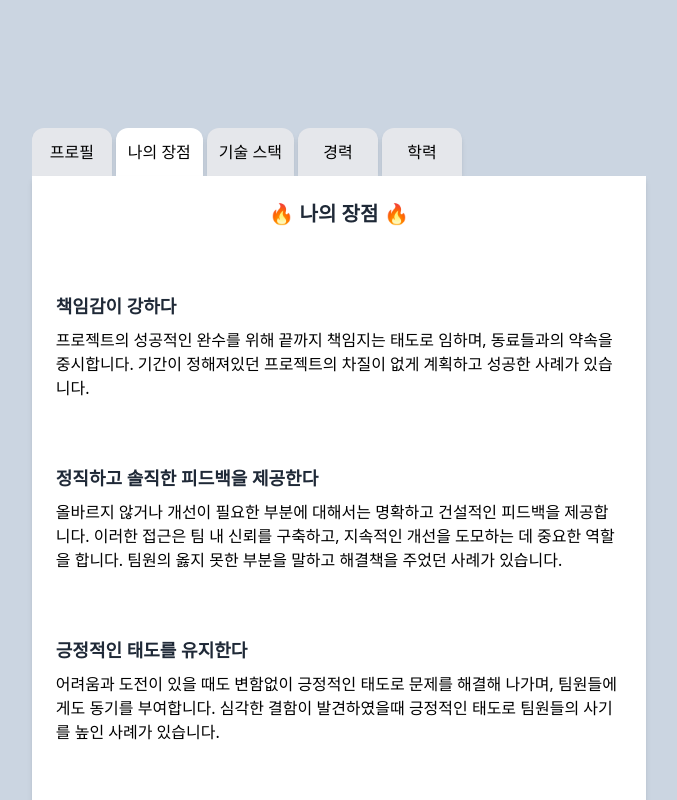
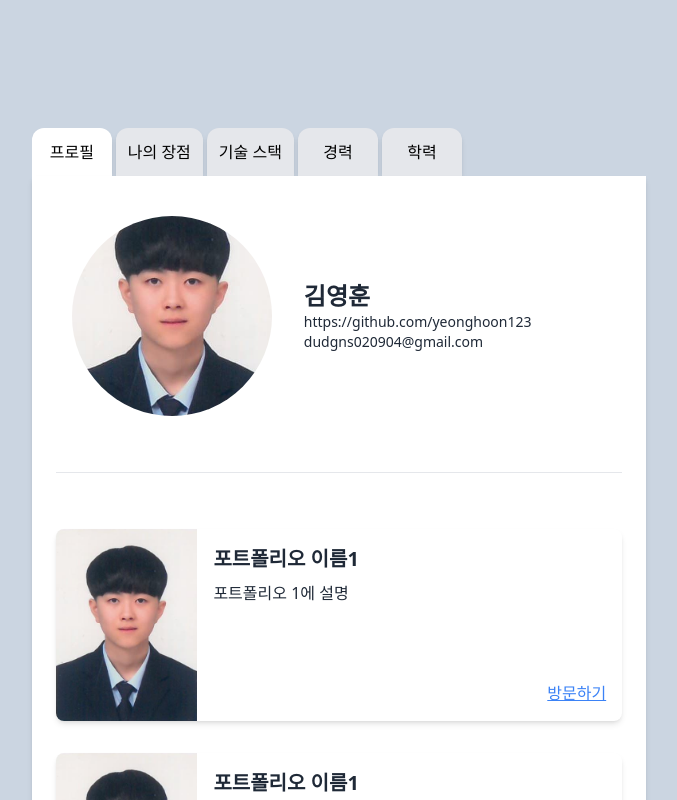
Before and after one commit to yeonghoon123/IntroduceMe, a React (Vite) app: page /details in a window 1280 px wide. Shown: the top 800 px of the page, without its empty margins (301-978 px from the left). Built offline with nearby package versions, Linux system fonts and the light colour scheme.

Commit message:
deploy/ profile 컴포넌트 배포

```diff
--- /dev/null
+++ b/src/components/Details/profile.jsx
@@ -0,0 +1,66 @@
+import { profileData } from "../../constants/details/Profile";
+
+// 사진과 개인 정보를 표시하는 헤더 컴포넌트
+const Header = () => {
+    return (
+        <div className="flex flex-col md:flex-row justify-between items-center bg-white p-4 text-gray-800">
+            <div className="w-[128px] h-[128px] md:w-[200px] md:h-[200px] ml:w-48 ml:h-48 rounded-full overflow-hidden mr-0 mb-8 md:mb-0 md:mr-8">
+                <img
+                    src={profileData.profileImg}
+                    alt="Profile"
+                    className="object-cover w-full h-full"
+                />
+            </div>
+            <div className="text-center md:text-left grow">
+                <h1 className="text-md sm:text-2xl font-bold">
+                    {profileData.name}
+                </h1>
+                <p className="text-sm sm:text-md">{profileData.githubUrl}</p>
+                <p className="text-sm sm:text-md">{profileData.email}</p>
+            </div>
+        </div>
+    );
+};
+
+// 포트폴리오 아이템을 표시하는 컴포넌트
+const PortfolioItem = () => {
+    return (
+        <>
+            {profileData.portfolioData.map((portfolioData, index) => (
+                <div className="min-w-[100%] my-4 flex flex-col sm:flex-row bg-white text-gray-800 shadow-md rounded-lg overflow-hidden">
+                    <div className="w-full min-h-[150px] sm:w-[25%]">
+                        <img
+                            src={portfolioData.thumbnail}
+                            alt={`Thumbnail for ${portfolioData.title}`}
+                            className="w-full h-48 object-cover"
+                        />
+                    </div>
+                    <div className="w-full sm:w-[75%] flex flex-col p-4">
+                        <h3 className="text-xl font-semibold mb-2">
+                            {portfolioData.title}
+                        </h3>
+                        <p className="mb-4 grow">{portfolioData.description}</p>
+                        <a
+                            href={portfolioData.link}
+                            className="text-blue-500 hover:text-blue-400 underline ml-auto"
+                        >
+                            방문하기
+                        </a>
+                    </div>
+                </div>
+            ))}
+        </>
+    );
+};
+
+export default function Profile() {
+    return (
+        <>
+            <Header />
+            <hr className="my-10" />
+            <grid className="flex flex-col ">
+                <PortfolioItem />
+            </grid>
+        </>
+    );
+}
--- /dev/null
+++ b/src/constants/details/Profile.js
@@ -0,0 +1,22 @@
+import profileImg from "../../assets/detail/profile.jpg";
+
+export const profileData = {
+    profileImg,
+    name: "김영훈",
+    email: "dudgns020904@gmail.com",
+    githubUrl: "https://github.com/yeonghoon123",
+    portfolioData: [
+        {
+            thumbnail: profileImg,
+            title: "포트폴리오 이름1",
+            description: "포트폴리오 1에 설명",
+            link: "",
+        },
+        {
+            thumbnail: profileImg,
+            title: "포트폴리오 이름1",
+            description: "포트폴리오 1에 설명",
+            link: "",
+        },
+    ],
+};
--- a/src/pages/details/Details.jsx
+++ b/src/pages/details/Details.jsx
@@ -4,9 +4,10 @@ import Skillset from "../../components/Details/Skillset";
 import Carrer from "../../components/Details/Career";
 import DetailBar from "../../components/Details/DetailBar";
 import Education from "../../components/Details/Education";
+import Profile from "../../components/Details/profile";
 
 export default function Details() {
-    const [page, setPage] = useState("Strengths");
+    const [page, setPage] = useState("Profile");
 
     const pageLabel = [
         { label: "프로필", value: "Profile" },
@@ -24,6 +25,7 @@ export default function Details() {
                         <DetailBar props={{ pageLabel, page, setPage }} />
                     </div>
                     <div className="bg-white rounded-b-xl shadow-md p-4 sm:p-6 md:p-6 w-full">
+                        {page === "Profile" && <Profile />}
                         {page === "Strengths" && <Strengths />}
                         {page === "SkillSet" && <Skillset />}
                         {page === "Career" && <Carrer />}
```
Also changed, not shown: src/assets/detail/profile.jpg (added), 1 other file (tests, documents, lock files or other folders).
